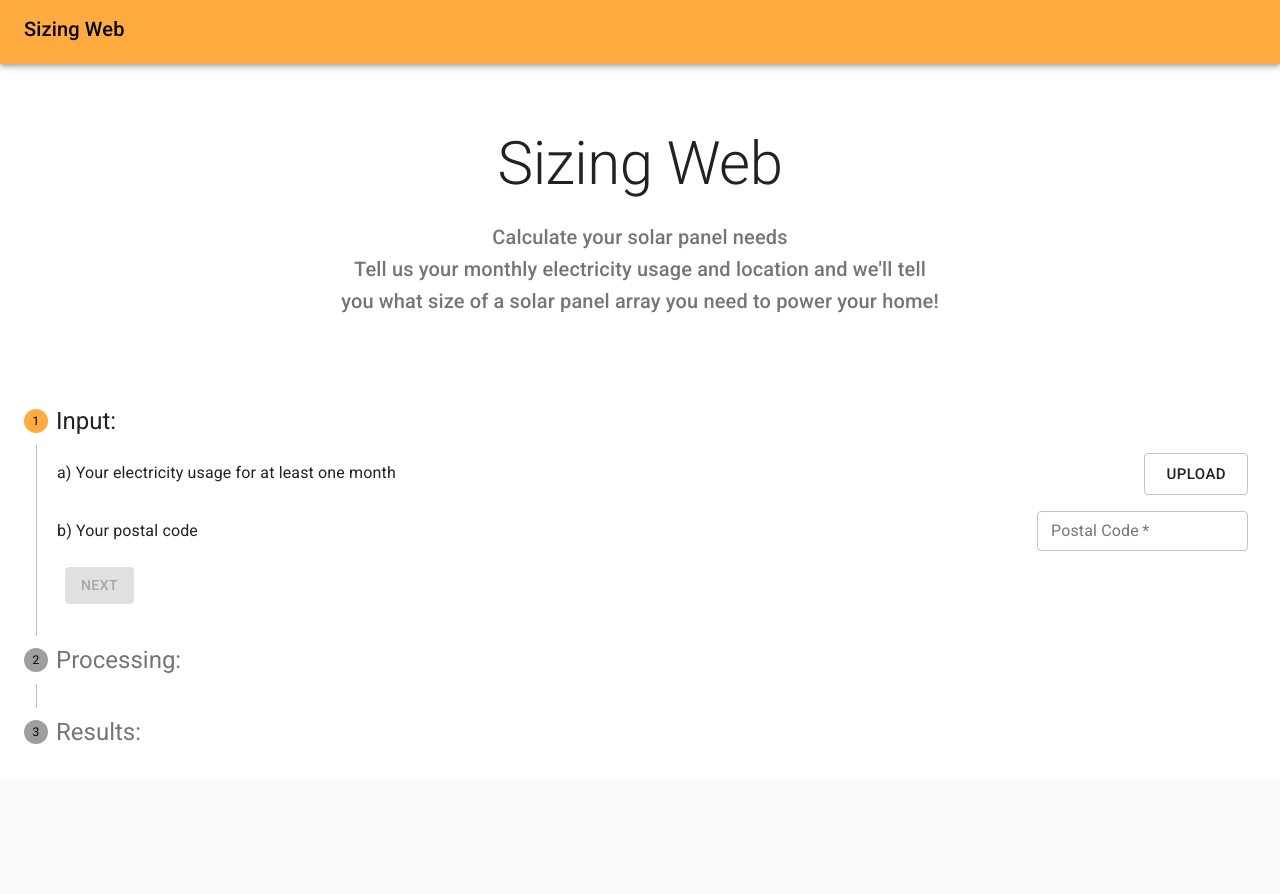
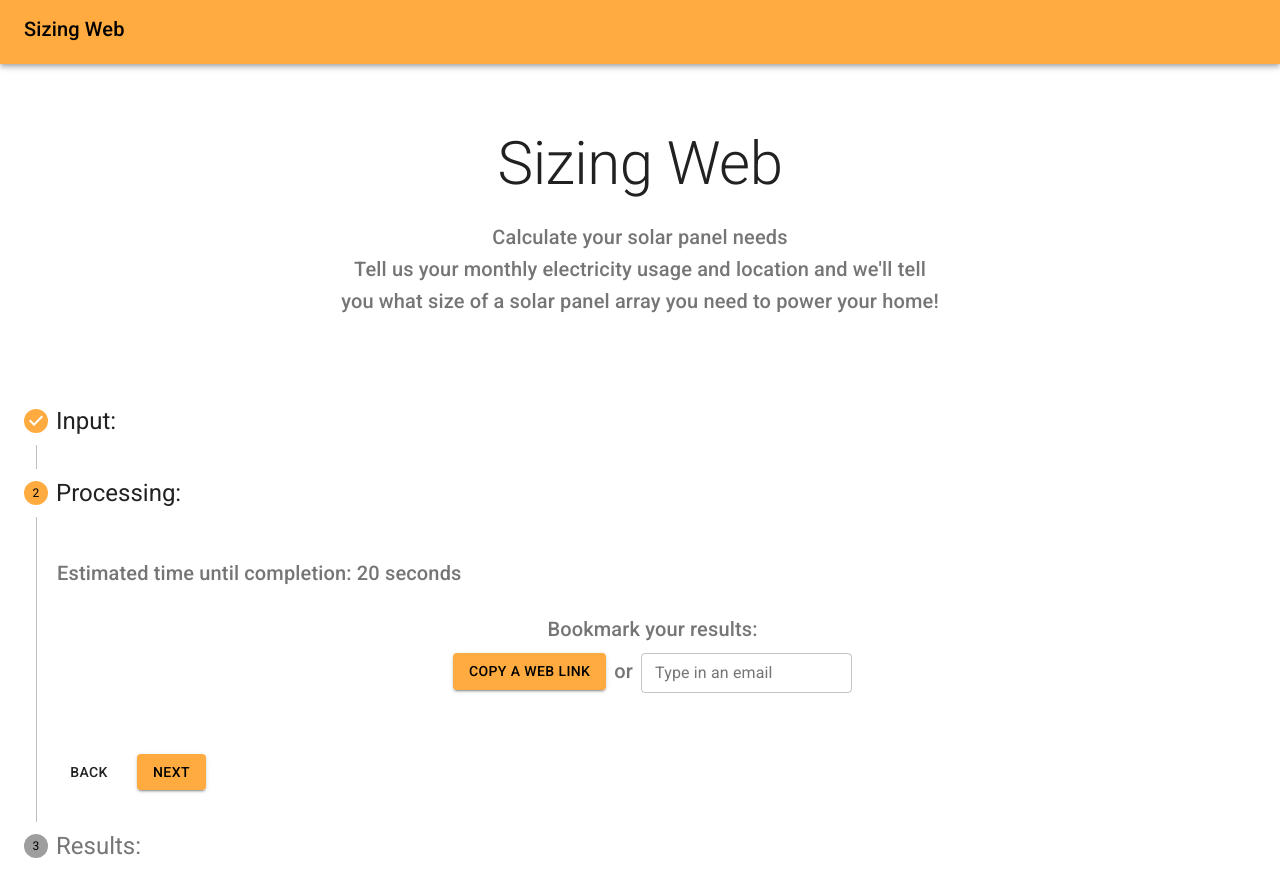
Before and after one commit to Remimstr/SizingWeb, a React (Create React App) app: page / in a window 1280 px wide. Before the commit the page ends 800 px from the top, so only its background shows below. Built offline with nearby package versions, Linux system fonts and the light colour scheme.

Commit message:
Add the processing stage

```diff
--- a/public/index.html
+++ b/public/index.html
@@ -20,7 +20,7 @@
       Learn how to configure a non-root public URL by running `npm run build`.
     -->
     <link rel="stylesheet" href="https://fonts.googleapis.com/css?family=Roboto:300,400,500" />
-    <title>My page</title>
+    <title>Sizing Web</title>
   </head>
   <body>
     <noscript>
--- a/src/pages/inputStep.tsx
+++ b/src/pages/inputStep.tsx
@@ -13,13 +13,8 @@ import Input from "@material-ui/core/Input";
 
 const styles = (theme: Theme) =>
   createStyles({
-    text: {
-      marginTop: theme.spacing.unit * 2,
-      marginBottom: theme.spacing.unit,
-      verticalAlign: "middle"
-    },
-		button: {
-			marginLeft: theme.spacing.unit,
+    button: {
+      marginLeft: theme.spacing.unit,
       marginRight: theme.spacing.unit * 0.5
     },
     inlineButton: {
@@ -55,10 +50,13 @@ const styles = (theme: Theme) =>
   });
 
 interface InputStepProps {
+  classes: {
+    text: string;
+  };
   fileNames: Array<File>;
-	postalCode: string,
+  postalCode: string;
   handleFileUpdate(files: FileList): void;
-  handlePostalUpdate(value: String): void,
+  handlePostalUpdate(value: String): void;
   removeItem(index: number): void;
   removeAllItems(): void;
 }
@@ -75,11 +73,22 @@ class InputStep extends React.Component<
 
   render() {
     const { classes } = this.props;
-    const { fileNames, postalCode, handleFileUpdate, handlePostalUpdate, removeItem, removeAllItems } = this.props;
+    const {
+      fileNames,
+      postalCode,
+      handleFileUpdate,
+      handlePostalUpdate,
+      removeItem,
+      removeAllItems
+    } = this.props;
     return (
       <React.Fragment>
         <div className={classes.container}>
-          <Typography variant="body1" className={classes.text}>
+          <Typography
+            variant="h6"
+            color="textSecondary"
+            className={classes.text}
+          >
             a) Your electricity usage for at least one month
           </Typography>
           <input
@@ -116,7 +125,7 @@ class InputStep extends React.Component<
             </IconButton>
           </div>
         ))}
-        {fileNames.length > 0 ? (
+        {fileNames.length > 1 ? (
           <div className={classes.rightAlign}>
             <Button
               variant="contained"
@@ -132,7 +141,11 @@ class InputStep extends React.Component<
           </div>
         ) : null}
         <div className={classes.container}>
-          <Typography variant="body1" className={classes.text}>
+          <Typography
+            variant="h6"
+            color="textSecondary"
+            className={classes.text}
+          >
             b) Your postal code
           </Typography>
           <TextField
--- /dev/null
+++ b/src/pages/processingStep.tsx
@@ -0,0 +1,45 @@
+import * as React from "react";
+import classNames from "classnames";
+// import { Theme } from "@material-ui/core/styles/createMuiTheme";
+// import createStyles from "@material-ui/core/styles/createStyles";
+// import withStyles, { WithStyles } from "@material-ui/core/styles/withStyles"
+
+import Button from "@material-ui/core/Button";
+import TextField from "@material-ui/core/TextField";
+import Typography from "@material-ui/core/Typography";
+
+interface ProcessingStepProps {
+	classes: {
+		text: string,
+	  centerItems: string,
+		itemsCol: string,
+		button: string,
+	  textfield: string
+	}
+}
+
+const ProcessingStep = (props: ProcessingStepProps) => {
+	const time = 20;
+	const { classes } = props;
+	return (
+		<React.Fragment>
+		<Typography variant="h6" color="textSecondary" className={classes.text}>
+		  {`Estimated time until completion: ${time} seconds`}
+		</Typography>
+		<div className={classes.centerItems} >
+		<div className={classNames(classes.text, classes.itemsCol)}>
+		  <Typography variant="h6" color="textSecondary">
+		    Bookmark your results:
+		  </Typography>
+		    <div style={{ display: "flex", alignItems: "center" }}>
+		      <Button className={classes.button} variant="contained" color="primary">Copy a web link</Button>
+		      <Typography variant="h6" color="textSecondary">or</Typography>
+		      <TextField id="email" label="Type in an email" placeholder="john.doe@gmail.com" variant="outlined" margin="dense" className={classes.textfield}>Type in an email</TextField>
+		    </div>
+		</div>
+		</div>
+		</React.Fragment>
+	)
+}
+
+export default ProcessingStep;
--- a/src/pages/steps.tsx
+++ b/src/pages/steps.tsx
@@ -10,10 +10,12 @@ import StepContent from "@material-ui/core/StepContent";
 import Typography from "@material-ui/core/Typography";
 import Button from "@material-ui/core/Button";
 import InputStep from "./inputStep";
+import ProcessingStep from "./processingStep";
 
 interface StepFlowButtonsProps {
   classes: {
     button: string;
+		leftButton: string;
   };
   renderNext: boolean;
   renderBack: boolean;
@@ -38,7 +40,7 @@ const StepFlowButtons = (props: StepFlowButtonsProps) => {
       {renderBack ? (
         <Button
           disabled={disabledBack}
-          className={classes.button}
+          className={classes.leftButton}
           onClick={handleBack}
         >
           Back
@@ -47,7 +49,7 @@ const StepFlowButtons = (props: StepFlowButtonsProps) => {
       {renderNext ? (
         <Button
           disabled={disabledNext}
-          className={classes.button}
+          className={renderBack ? classes.button : classes.leftButton }
           variant="contained"
           color="primary"
           onClick={handleNext}
@@ -75,9 +77,34 @@ const styles = (theme: Theme) =>
       marginBottom: theme.spacing.unit,
       verticalAlign: "middle"
     },
+		section: {
+			marginTop: theme.spacing.unit * 5,
+			marginBottom: theme.spacing.unit * 5
+		},
+		centerItems: {
+			display: "flex",
+			flexDirection: "row",
+			justifyContent: "center",
+			textAlign: "center"
+		},
+		itemsCol: {
+			display: "flex",
+			flexDirection: "column",
+			justifyContent: "center",
+    },
+		leftButton: {
+			marginTop: theme.spacing.unit,
+			marginBottom: theme.spacing.unit,
+		  marginRight: theme.spacing.unit
+		},
     button: {
       margin: theme.spacing.unit
-    }
+    },
+		textfield: {
+			marginLeft: theme.spacing.unit,
+			marginRight: theme.spacing.unit
+		}
+
   });
 
 type State = {
@@ -89,7 +116,7 @@ type State = {
 
 class Steps extends React.Component<WithStyles<typeof styles>, State> {
   state = {
-    activeStep: 0,
+    activeStep: 1,
     fileList: [],
     fileNames: [],
     postalCode: null
@@ -178,7 +205,9 @@ class Steps extends React.Component<WithStyles<typeof styles>, State> {
             <Typography variant="h5">Input:</Typography>
           </StepLabel>
           <StepContent>
+            <div className={classes.section} >
             <InputStep
+              classes={classes}
               fileNames={fileNames}
               postalCode={postalCode == null ? "" : postalCode}
               handleFileUpdate={this.handleFileUpdate}
@@ -186,6 +215,7 @@ class Steps extends React.Component<WithStyles<typeof styles>, State> {
               removeItem={this.removeItem}
               removeAllItems={this.removeAllItems}
             />
+            </div>
 
             <StepFlowButtons
               classes={classes}
@@ -200,6 +230,9 @@ class Steps extends React.Component<WithStyles<typeof styles>, State> {
             <Typography variant="h5">Processing:</Typography>
           </StepLabel>
           <StepContent>
+            <div className={classes.section} >
+              <ProcessingStep classes={classes}/>
+            </div>
             <StepFlowButtons
               classes={classes}
               handleNext={this.handleNext}
```
